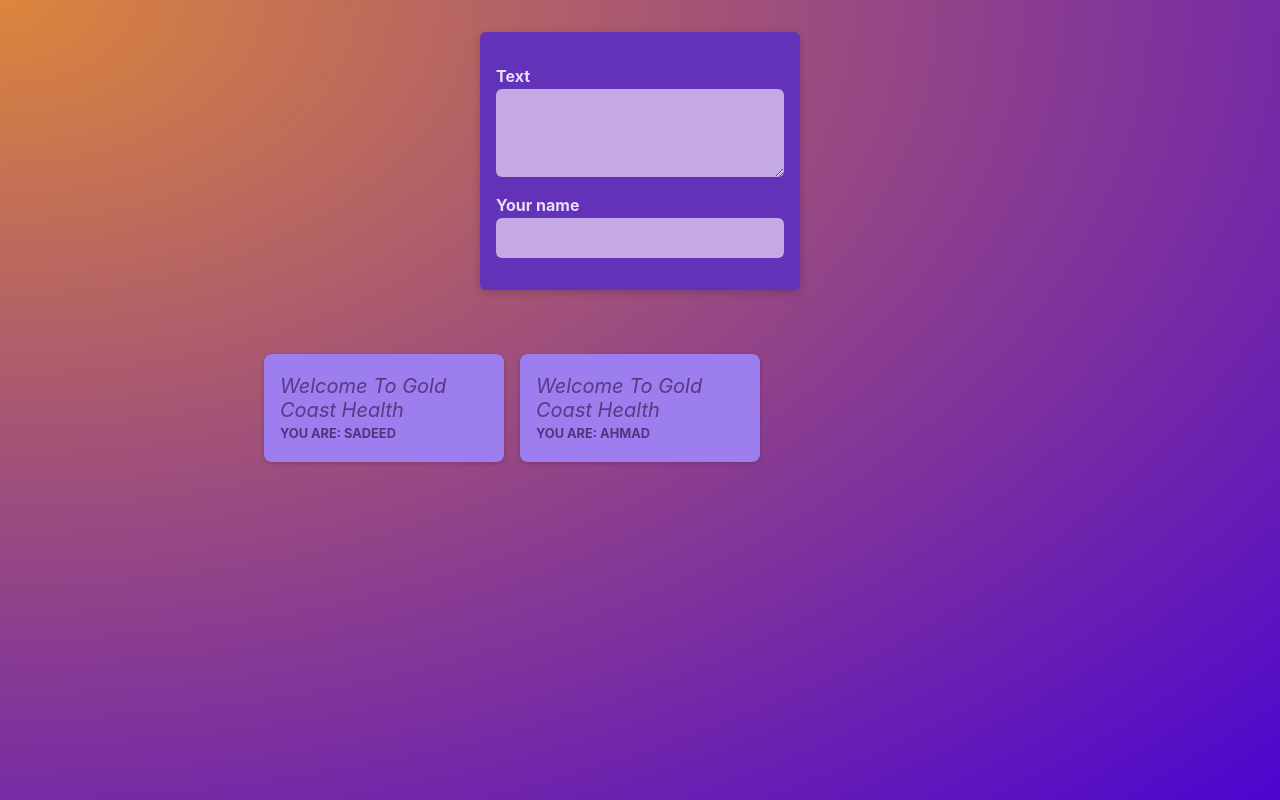
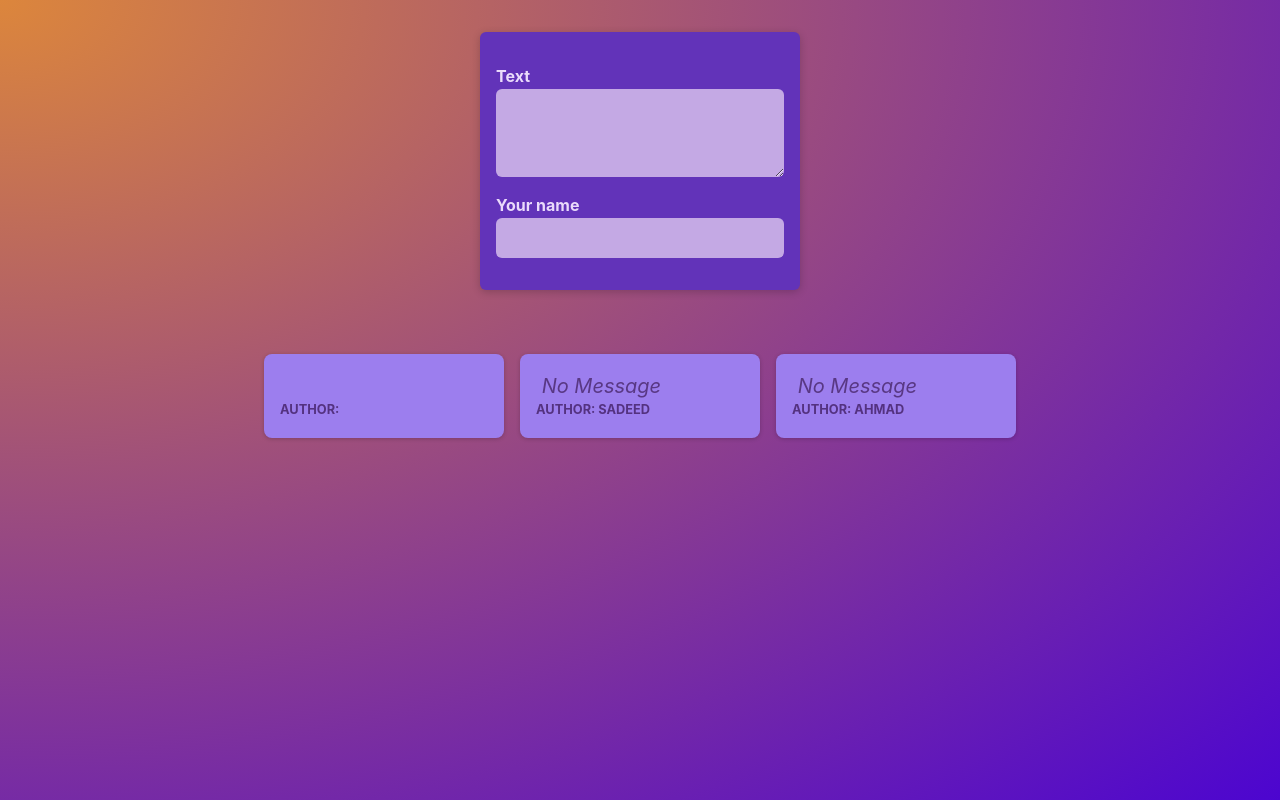
Before and after one commit to sadeedch/react, a React (Vite) app: page / in a window 1280 px wide. Built offline with nearby package versions, Linux system fonts and the light colour scheme.

Commit message:
new post box

```diff
--- a/src/Components/NewPost.jsx
+++ b/src/Components/NewPost.jsx
@@ -1,23 +1,18 @@
-import { useState } from 'react';
+
 import classes from './NewPost.module.css';
 
-function NewPost() {
-    const [enteredBody, setEnteredBody] = useState("");
-
-    function changeBodyHandler (event) {
-        setEnteredBody(event.target.value);
-    }
+function NewPost(props) {
     return (
 
     <form className={classes.form}>
       <p>
         <label htmlFor="body">Text</label>
-        <textarea id="body" required rows={3} onChange={changeBodyHandler} />
+        <textarea id="body" required rows={3} onChange={props.onBodyChange} />
       </p>
-      <p>{enteredBody}</p>
+
       <p>
         <label htmlFor="name">Your name</label>
-        <input type="text" id="name" required />
+        <input type="text" id="name" required  onChange={props.onAuthorChange}/>
       </p>
     </form>
   );
--- a/src/Components/Post.jsx
+++ b/src/Components/Post.jsx
@@ -3,8 +3,8 @@
  function Post (props) {
     return (
         <li className={classes.post}>
-            <p className={classes.text}>Welcome To Gold Coast Health </p>
-            <p className={classes.author} > You are: {props.name} </p>
+            <p className={classes.text}> {props.text} </p>
+            <p className={classes.author} > Author: {props.name} </p>
         </li>
     )
  }
--- a/src/Components/PostsList.jsx
+++ b/src/Components/PostsList.jsx
@@ -1,15 +1,29 @@
 import NewPost from "./NewPost"
 import Post from "./Post"
+import { useState } from 'react';
 
 import classes from "./PostsList.module.css"
 function PostsList () {
+    const [enteredBody, setEnteredBody] = useState("");
+    const [enteredAuthor, setEnteredAuthor] = useState("");
+
+    function changeBodyHandler (event) {
+        setEnteredBody(event.target.value);
+    }
+
+    function changeAuthorHandler (event) {
+        setEnteredAuthor(event.target.value);
+    }
+
+
 
 return (
     <>
-    <NewPost></NewPost>
+    <NewPost onBodyChange = {changeBodyHandler} onAuthorChange = {changeAuthorHandler} > </NewPost>
     <ul className= {classes.posts}>
-    <Post name = "Sadeed" age = "30"></Post>
-    <Post name = "Ahmad" age = "27"></Post>
+    <Post text = {enteredBody} name = {enteredAuthor} ></Post>
+    <Post text = {"No Message"} name = {"Sadeed"} ></Post>
+    <Post text = {"No Message"} name = {"Ahmad"} ></Post>
     </ul>
     </>
     )
```
